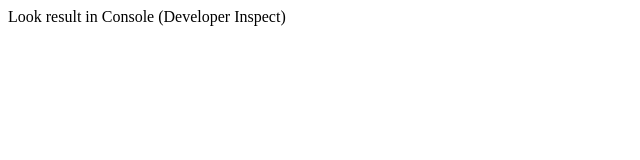
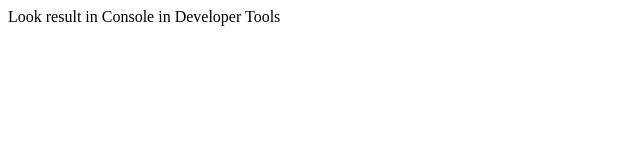
Before and after one commit to iFernandoSousa/Puzzle_8x4, a plain HTML site: page index.html in a window 1280 px wide. Shown: the full height of the page, 0-640 px from the left. Drawn offline with Linux system fonts and the light colour scheme.

Commit message:
Update index.html

```diff
--- a/index.html
+++ b/index.html
@@ -8,6 +8,6 @@
     <script src="solve.js"></script>
 </head>
 <body>
-    Look result in Console (Developer Inspect)
+    Look result in Console in Developer Tools
 </body>
 </html>
```
